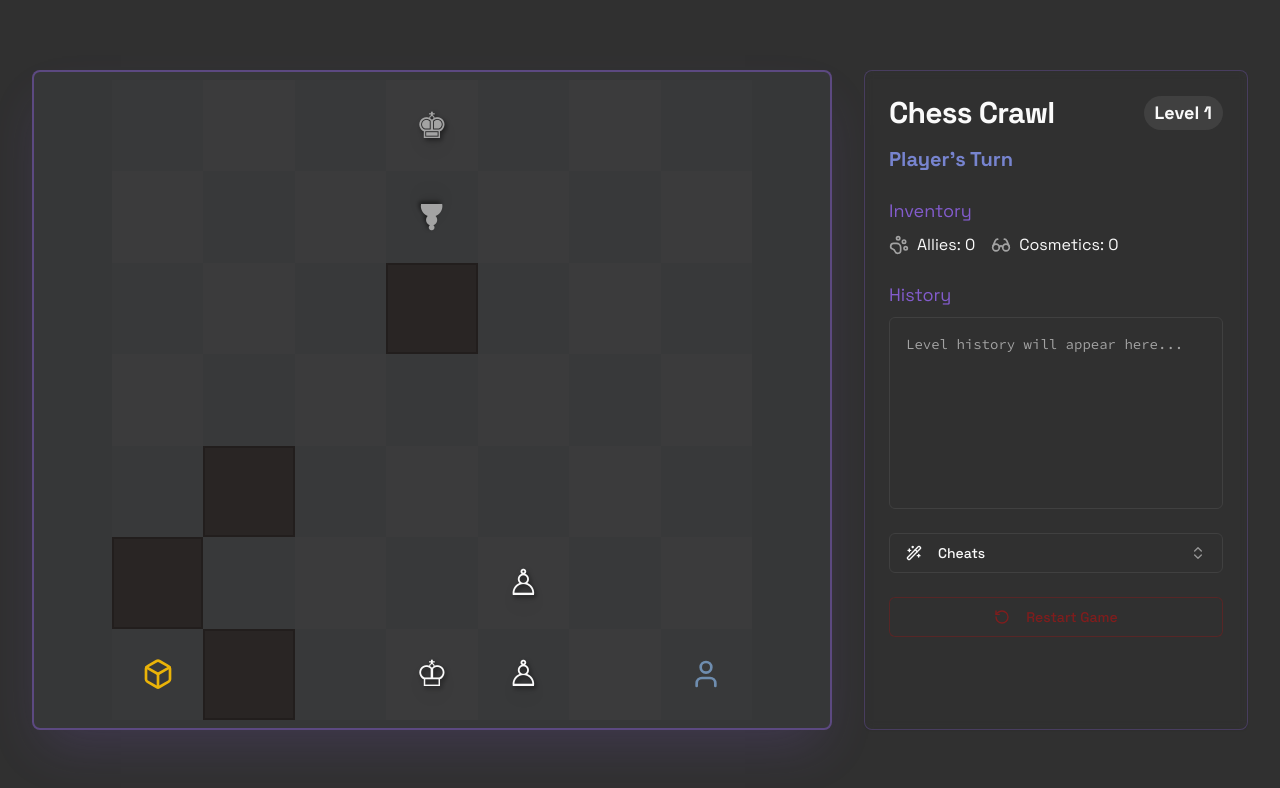
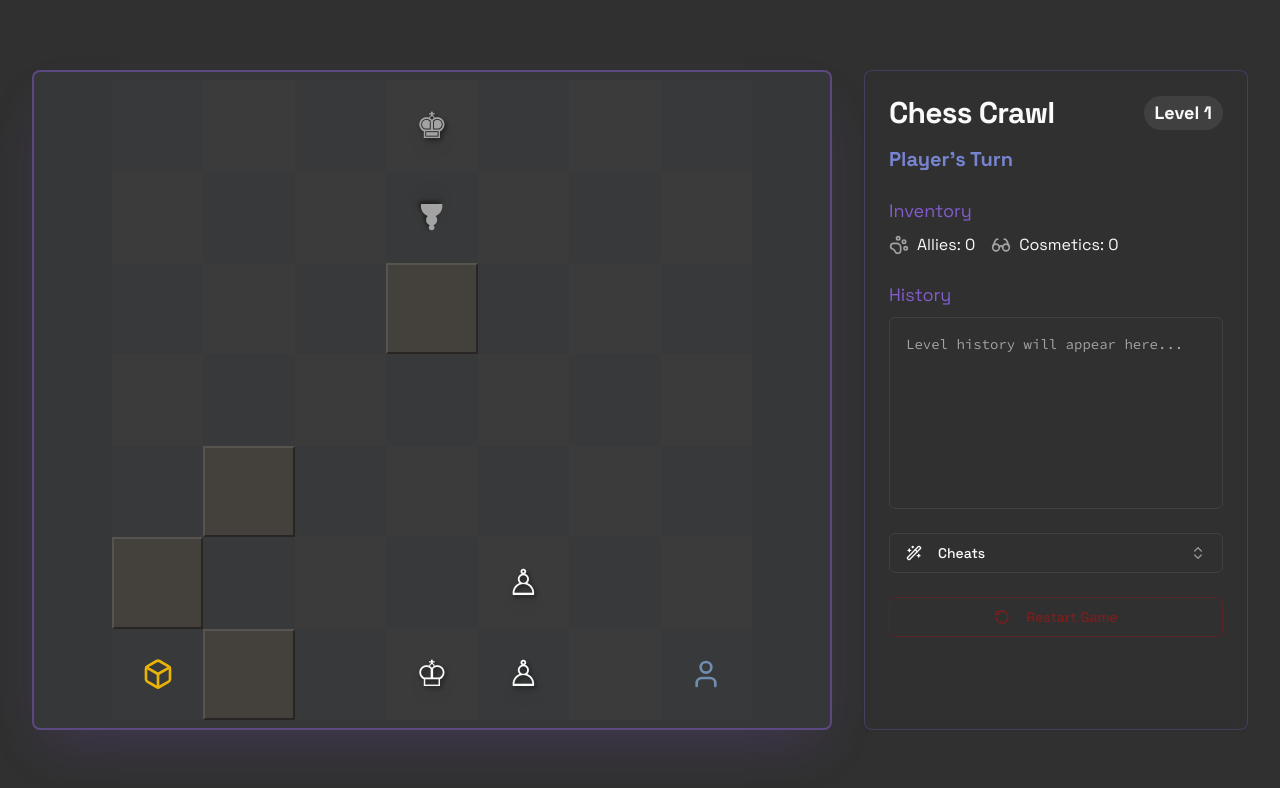
Before and after one commit to denys-experiments/chess-crawl-ai, a Next.js app: page / in a window 1280 px wide. Shown: the top 788 px of the page. Built offline with nearby package versions, Linux system fonts and the light colour scheme.

Commit message:
Can you make the wall obstacles look slightly more interesting. Now they

```diff
--- a/src/components/game/tile.tsx
+++ b/src/components/game/tile.tsx
@@ -22,7 +22,7 @@ export function Tile({ tile, position, onClick, isSelected, isAvailableMove }: T
         return null; // Pieces are rendered separately on the board for animation
       case 'wall':
         return (
-          <div className="w-full h-full bg-stone-800 border-2 border-stone-900/50" />
+          <div className="w-full h-full bg-stone-700 border-2 border-t-stone-600 border-l-stone-600 border-b-stone-800 border-r-stone-800" />
         );
       case 'chest':
         return <Box className="w-8 h-8 text-yellow-500" />;
```
